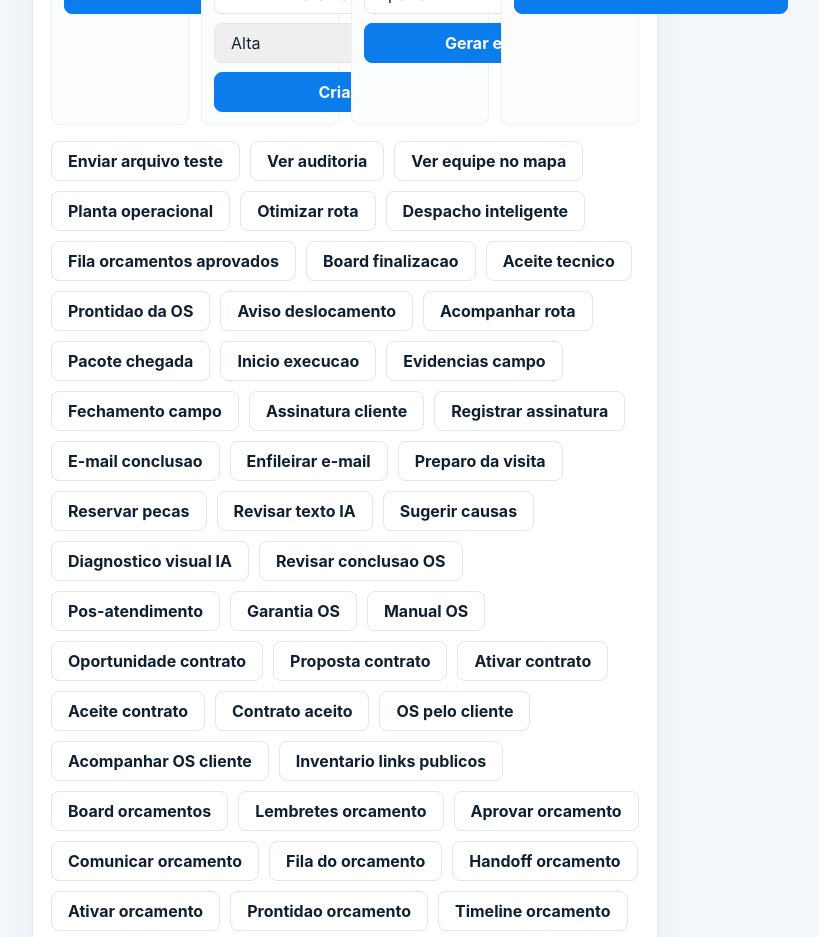
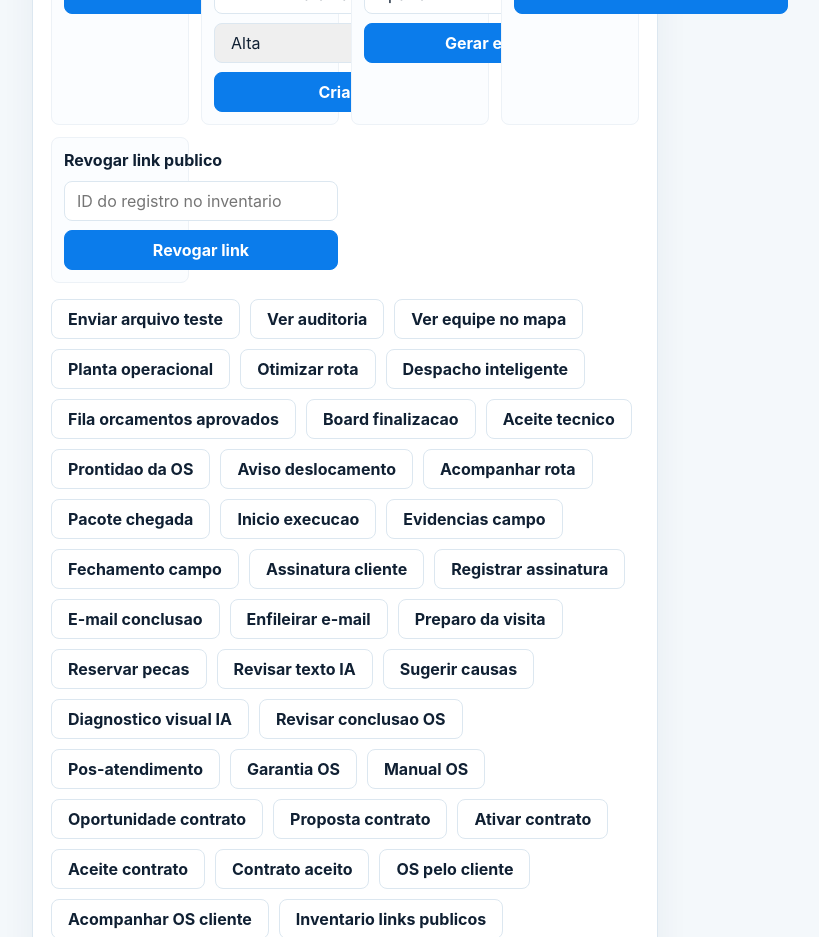
Before and after one commit to fael230982-ui/icemax, a Next.js app in the folder apps/web/: page / in a window 1280 px wide. Shown: the part 1060-1997 px from the top of the page, without its empty margins (274-1093 px from the left). Built offline with nearby package versions, Linux system fonts and the light colour scheme; no server answers.

Commit message:
feat: revoke public links from console

```diff
--- a/apps/web/components/forms/OperationsConsole.tsx
+++ b/apps/web/components/forms/OperationsConsole.tsx
@@ -9,6 +9,7 @@ function encodeTextFile(content: string) {
 
 export function OperationsConsole() {
   const [token, setToken] = useState("");
+  const [publicTokenRecordId, setPublicTokenRecordId] = useState("");
   const [status, setStatus] = useState("Pronto para operar com a API local.");
   const [result, setResult] = useState("");
 
@@ -309,6 +310,18 @@ export function OperationsConsole() {
         status: "all",
       }),
     );
+  }
+
+  function revokePublicTokenRecord(event: FormEvent<HTMLFormElement>) {
+    event.preventDefault();
+    const recordId = publicTokenRecordId.trim();
+
+    if (!recordId) {
+      setStatus("Informe o ID do registro do link publico.");
+      return;
+    }
+
+    void run("Revogar link publico", () => icemaxApi.revokeCustomerPortalPublicTokenRecord(recordId, token || undefined));
   }
 
   function loadQuoteApprovalPackage() {
@@ -622,6 +635,17 @@ export function OperationsConsole() {
           </select>
           <button type="submit">Buscar OS</button>
         </form>
+
+        <form onSubmit={revokePublicTokenRecord}>
+          <strong>Revogar link publico</strong>
+          <input
+            name="publicTokenRecordId"
+            placeholder="ID do registro no inventario"
+            value={publicTokenRecordId}
+            onChange={(event) => setPublicTokenRecordId(event.target.value)}
+          />
+          <button type="submit">Revogar link</button>
+        </form>
       </div>
 
       <div className="opsActions">
--- a/apps/web/lib/api.ts
+++ b/apps/web/lib/api.ts
@@ -193,6 +193,8 @@ export const icemaxApi = {
   customerPortalExternalSharingPolicy: (tenantSlug: string) => apiRequest<unknown>(`/customer-portal/${tenantSlug}/external-sharing-policy`),
   customerPortalPublicTokens: (token?: string, filters?: { scope?: string; entityType?: string; entityId?: string; status?: string }) =>
     apiRequest<unknown>(withQuery("/customer-portal/public-tokens", filters), { token }),
+  revokeCustomerPortalPublicTokenRecord: (recordId: string, token?: string) =>
+    apiRequest<unknown>(`/customer-portal/public-token-records/${recordId}/revoke`, { method: "POST", token }),
   validateCustomerPortalPublicToken: (publicToken: string, scope: "service_order_tracking" | "billing_summary") =>
     apiRequest<unknown>(withQuery(`/public/customer-portal/tokens/${publicToken}/validate`, { scope })),
   createCustomerPortalBillingAccessLink: (tenantSlug: string) =>
```
Also changed, not shown: 3 other files (tests, documents, lock files or other folders).
